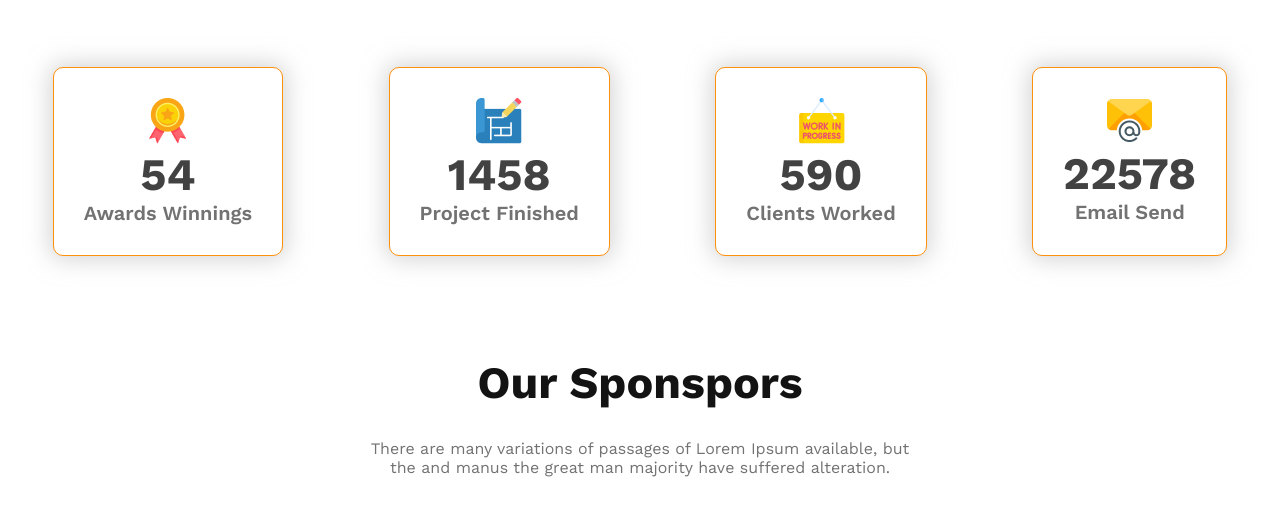
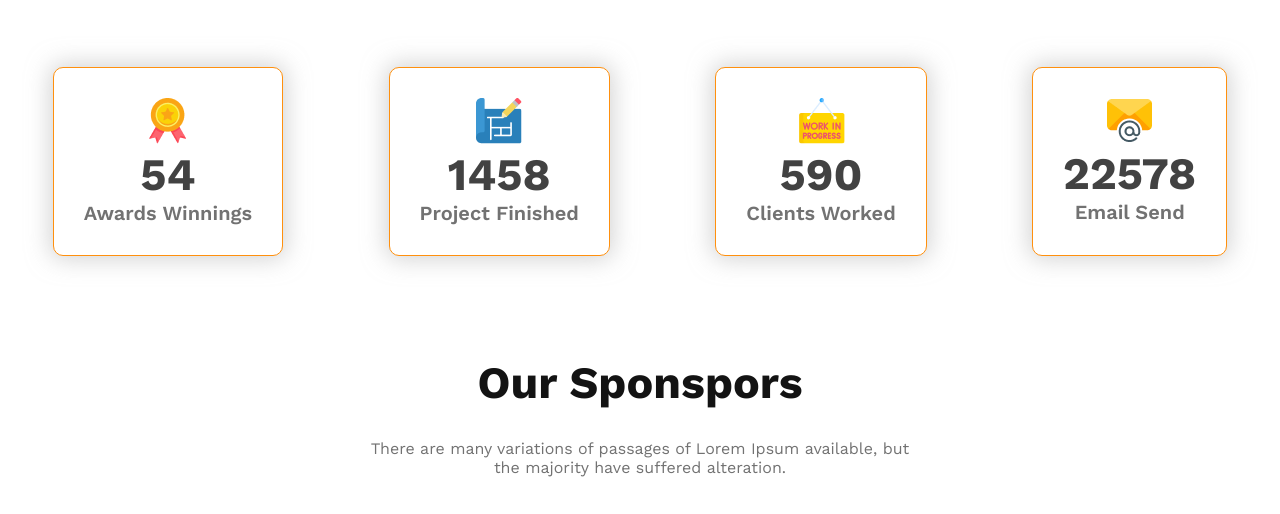
Before and after one commit to rifatrahman1/architects-responsive-website, a plain HTML site: page index.html in a window 1280 px wide. Shown: the part 3296-3810 px from the top of the page. Drawn offline with nearby package versions, Linux system fonts and the light colour scheme.

Commit message:
the mejority add

```diff
--- a/index.html
+++ b/index.html
@@ -144,7 +144,7 @@
         <section class="sponsors">
             <h3 class="section-title">Our Sponspors</h3>
             <p class="text-light-gray sponsors-title">There are many variations of passages of Lorem Ipsum available,
-                but<br> the and manus the great man majority have suffered alteration.</p>
+                but<br> the majority have suffered alteration.</p>
             <div class="sponsors-img-container">
                 <img src="images/sponsors/spotify.png" alt="">
                 <img src="images/sponsors/amazon.png" alt="">
```
